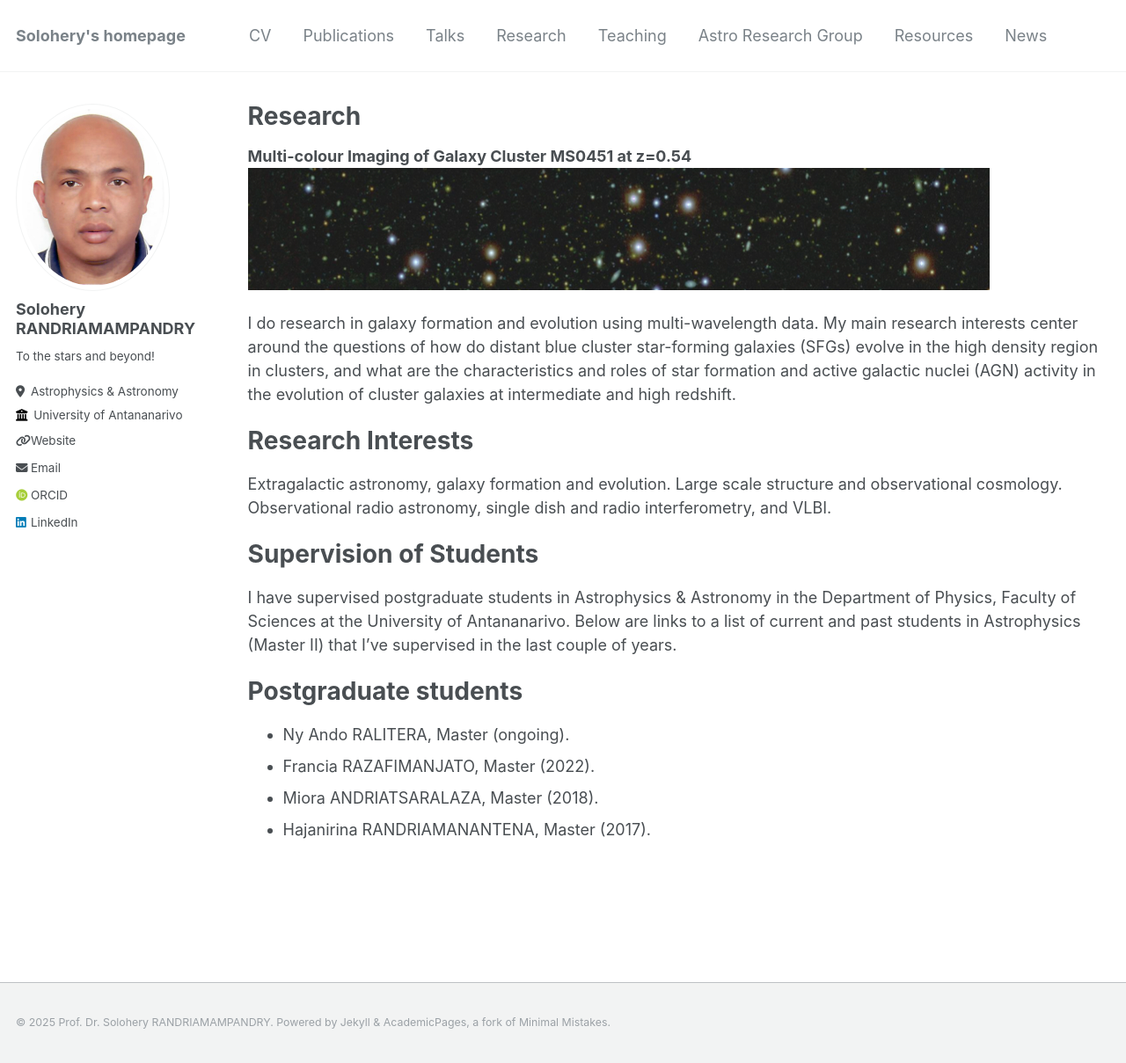
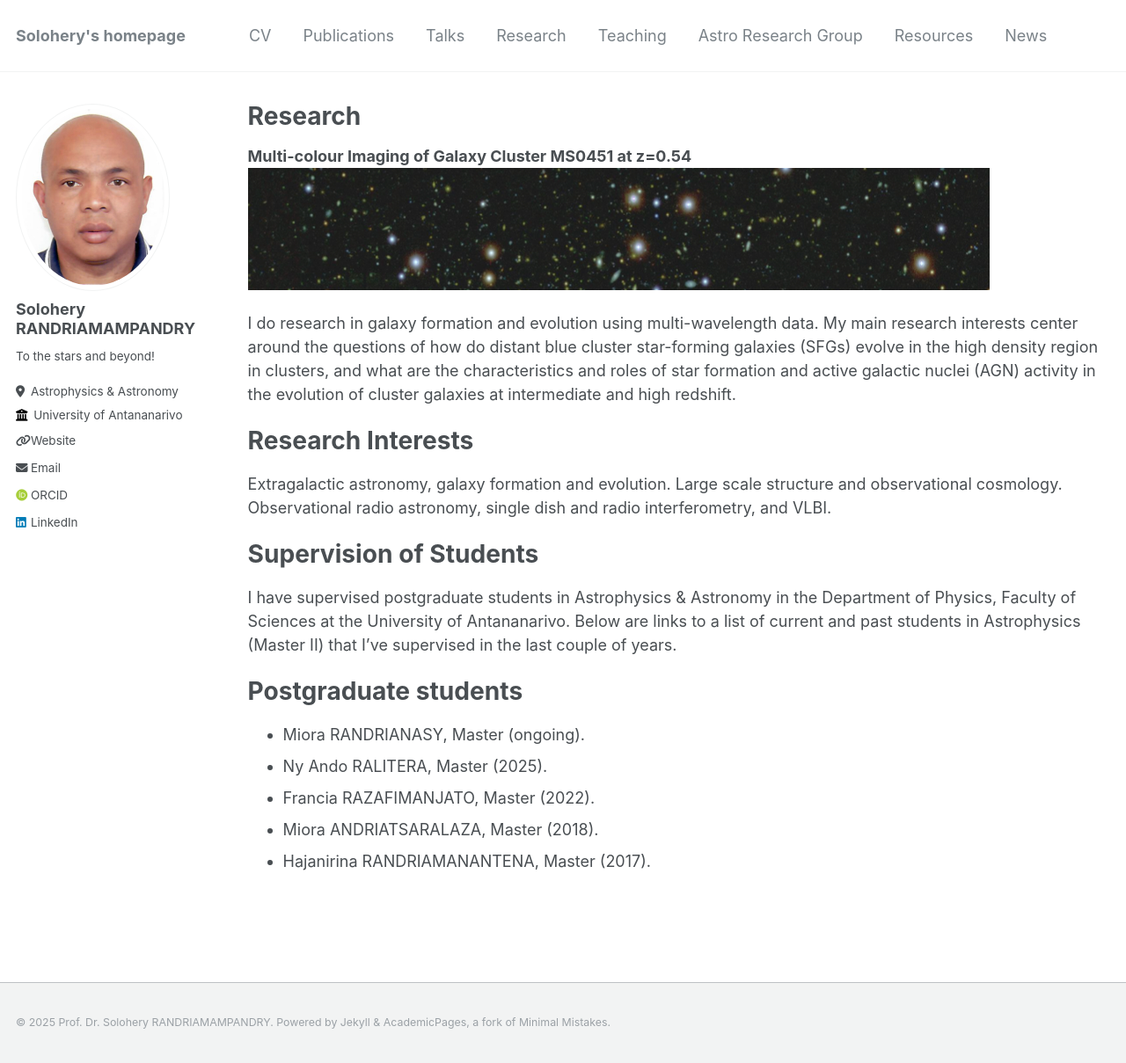
Before and after one commit to solohery-astro/solohery-astro.github.io, a Jekyll site: the page built from _pages/research.md, in a window 1280 px wide and 1209 px high. Shown: the whole window at 88% size. Built offline with Jekyll 4.4.1, drawn with Linux system fonts in a browser that asks for light colours; some web fonts are replaced.

Commit message:
Update research.md

```diff
--- a/_pages/research.md
+++ b/_pages/research.md
@@ -22,7 +22,8 @@ Below are links to a list of current and past students in Astrophysics (Master I
 
 Postgraduate students
 ======
-* Ny Ando RALITERA, Master (ongoing).
+* Miora RANDRIANASY, Master (ongoing).
+* Ny Ando RALITERA, Master (2025).
 * Francia RAZAFIMANJATO, Master (2022).
 * Miora ANDRIATSARALAZA, Master (2018).
 * Hajanirina RANDRIAMANANTENA, Master (2017).
```
